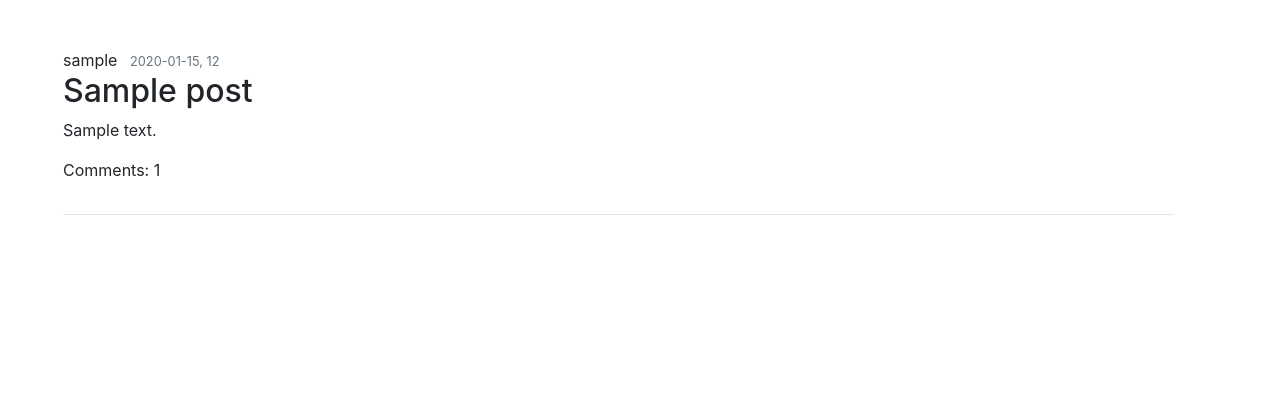
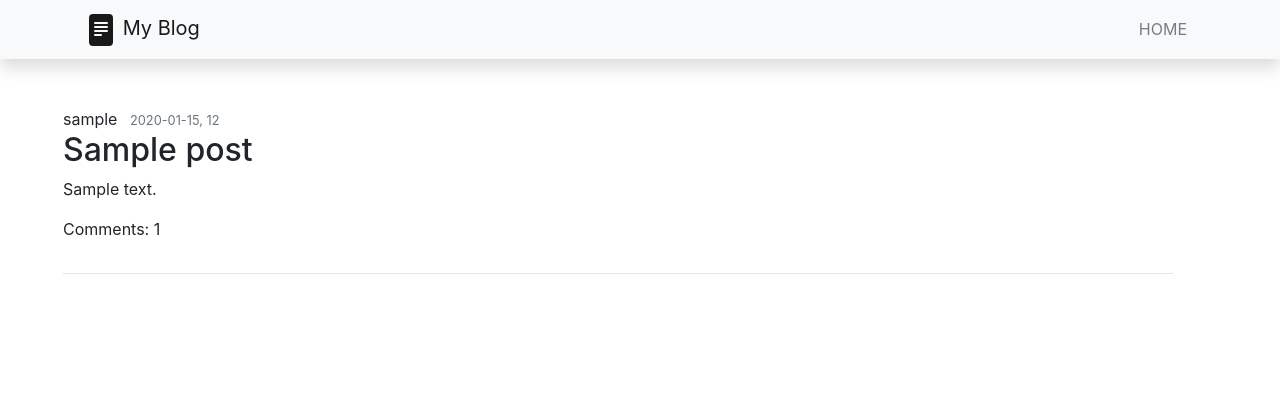
Before and after one commit to DonatasNoreika/myblog_20250620, a Django app: page / in a window 1280 px wide. Shown: the top 420 px of the page. Run offline with Django 5.2, Linux system fonts and the light colour scheme; tables that the repository leaves empty hold one stand-in row (values such as "Sample post"); some libraries are stand-ins or nearby versions.

Commit message:
+Įdėtas meniu

```diff
--- a/mysite/myblog/templates/base.html
+++ b/mysite/myblog/templates/base.html
@@ -12,6 +12,26 @@
     {% load static %}
 </head>
 <body>
+
+<nav class="navbar navbar-expand-lg navbar-light bg-light static-top mb-5 shadow">
+  <div class="container">
+    <a class="navbar-brand" href="">
+      <svg xmlns="http://www.w3.org/2000/svg" width="32" height="32" fill="currentColor" class="bi bi-file-text-fill" viewBox="0 0 16 16">
+      <path d="M12 0H4a2 2 0 0 0-2 2v12a2 2 0 0 0 2 2h8a2 2 0 0 0 2-2V2a2 2 0 0 0-2-2M5 4h6a.5.5 0 0 1 0 1H5a.5.5 0 0 1 0-1m-.5 2.5A.5.5 0 0 1 5 6h6a.5.5 0 0 1 0 1H5a.5.5 0 0 1-.5-.5M5 8h6a.5.5 0 0 1 0 1H5a.5.5 0 0 1 0-1m0 2h3a.5.5 0 0 1 0 1H5a.5.5 0 0 1 0-1"/>
+    </svg>
+        My Blog</a>
+    <button class="navbar-toggler" type="button" data-toggle="collapse" data-target="#navbarResponsive" aria-controls="navbarResponsive" aria-expanded="false" aria-label="Toggle navigation">
+          <span class="navbar-toggler-icon"></span>
+        </button>
+    <div class="collapse navbar-collapse" id="navbarResponsive">
+        <ul class="navbar-nav ml-auto">
+            <li class="nav-item">
+              <a class="nav-link" href="">HOME</a>
+            </li>
+        </ul>
+    </div>
+  </div>
+</nav>
 
 <div class="container m-5">
     {% block "content" %}{% endblock %}
```
